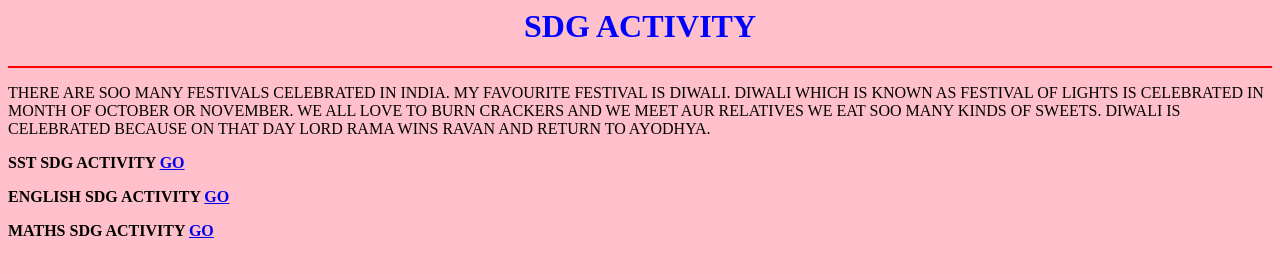
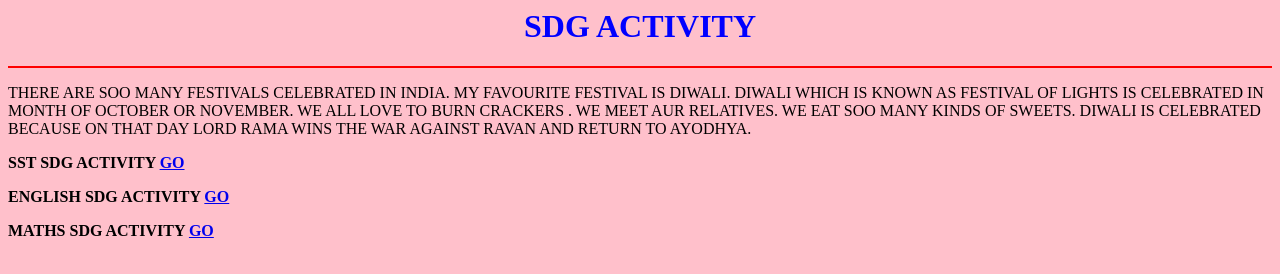
Before and after one commit to AvikaTyagi/MATHS-SDG-ACTIVITY-, a plain HTML site: page index.html in a window 1280 px wide. Drawn offline with Linux system fonts and the light colour scheme.

Commit message:
Update index.html

```diff
--- a/index.html
+++ b/index.html
@@ -7,7 +7,7 @@
 <H1 ALIGN="CENTER"><FONT COLOR="BLUE">SDG ACTIVITY</FONT></H1>
 <HR COLOR="RED">
 
-<P> THERE ARE SOO MANY FESTIVALS CELEBRATED IN INDIA. MY FAVOURITE FESTIVAL IS DIWALI. DIWALI WHICH IS KNOWN AS FESTIVAL OF LIGHTS  IS CELEBRATED IN MONTH OF OCTOBER OR NOVEMBER. WE ALL LOVE TO BURN CRACKERS AND WE MEET AUR RELATIVES WE EAT SOO MANY KINDS OF SWEETS. DIWALI  IS CELEBRATED BECAUSE ON THAT DAY LORD RAMA WINS RAVAN AND RETURN TO AYODHYA.
+<P> THERE ARE SOO MANY FESTIVALS CELEBRATED IN INDIA. MY FAVOURITE FESTIVAL IS DIWALI. DIWALI WHICH IS KNOWN AS FESTIVAL OF LIGHTS  IS CELEBRATED IN MONTH OF OCTOBER OR NOVEMBER. WE ALL LOVE TO BURN CRACKERS . WE MEET AUR RELATIVES. WE EAT SOO MANY KINDS OF SWEETS. DIWALI  IS CELEBRATED BECAUSE ON THAT DAY LORD RAMA WINS THE WAR AGAINST RAVAN AND RETURN TO AYODHYA.
 <P><B>SST SDG ACTIVITY <A HREF="SST SDG ACTIVITY.HTM">GO </A>
 <P><B>ENGLISH SDG ACTIVITY <A HREF="ENGLISH SDG ACTIVITY.HTM">GO</A>
 <P><B>MATHS SDG ACTIVITY <A HREF="mathssdgactivity.HTM">GO</A>
```
